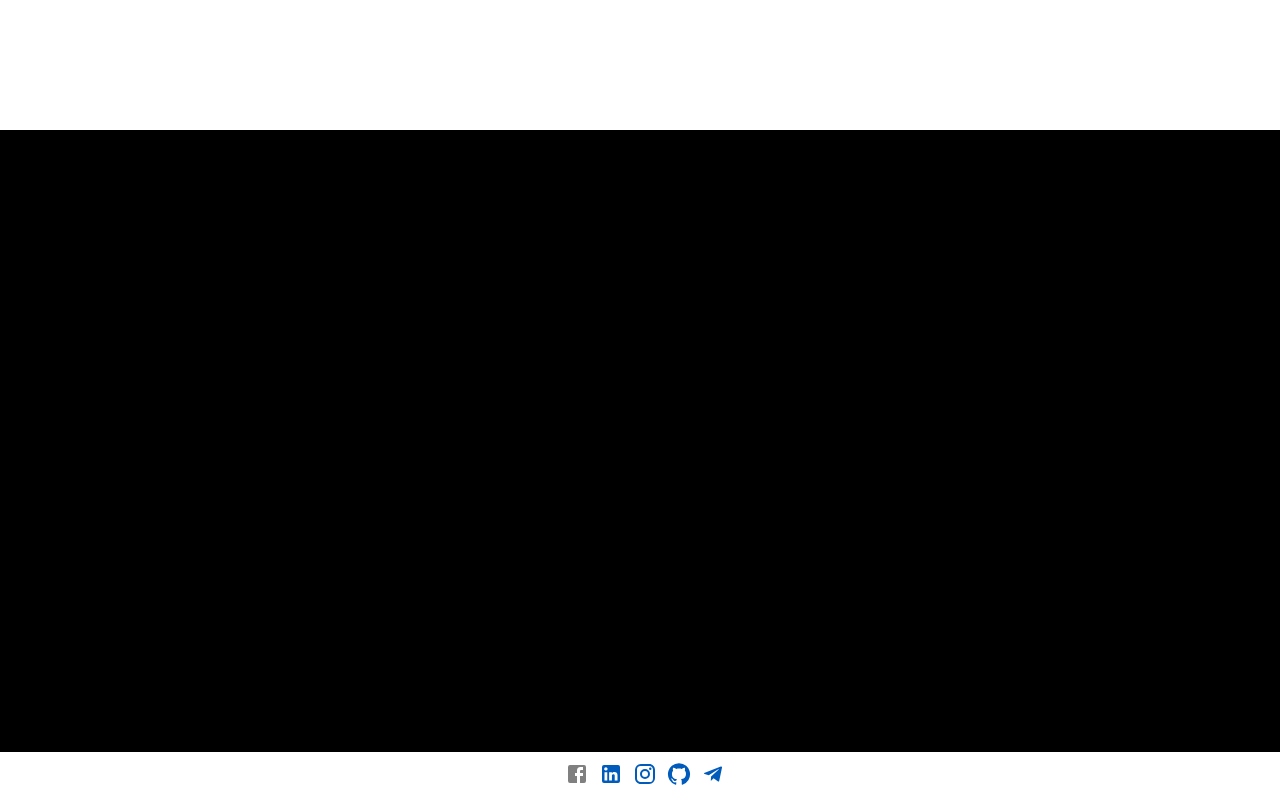
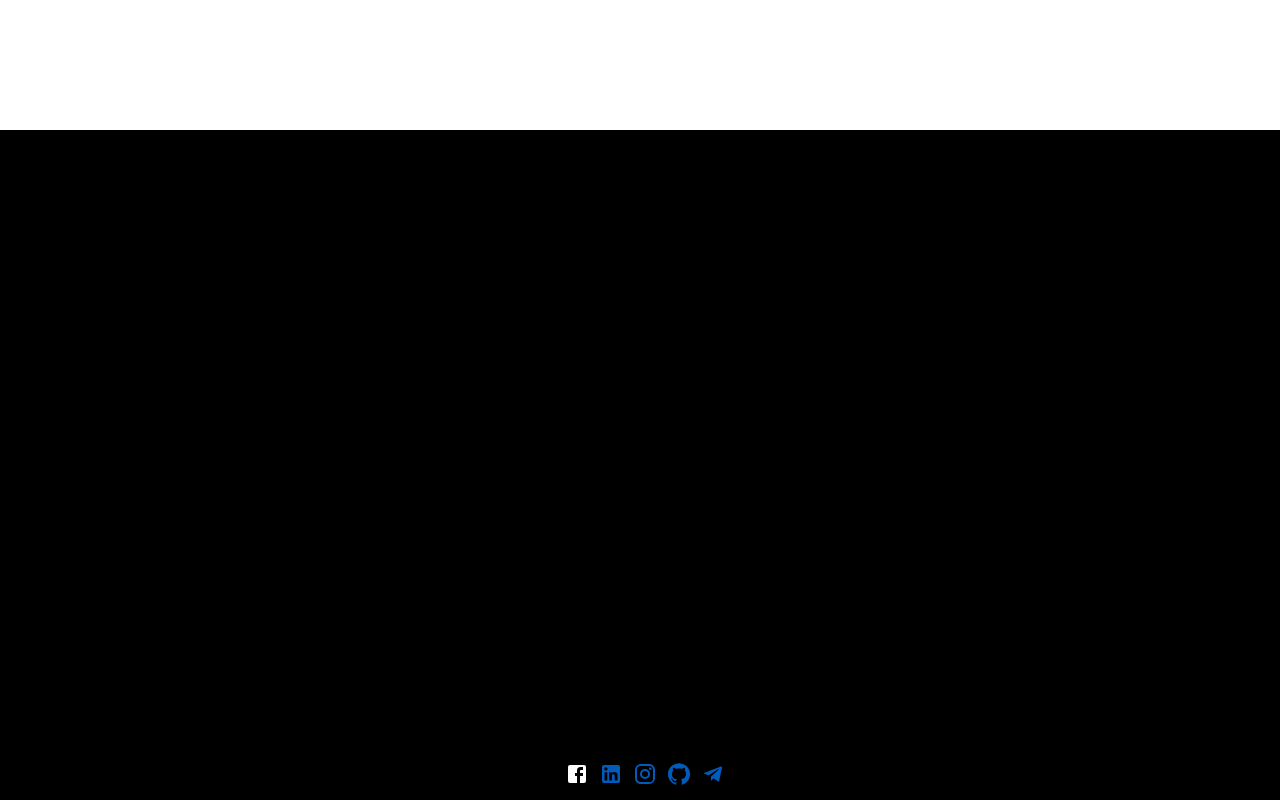
Before and after one commit to vladyslavZinchenko77/vlad-zinchenko, a Next.js app: page / in a window 1280 px wide. In both pictures the pointer is over the icon 577 px from the left and 4069 px from the top of the page. Shown: the part 3295-4095 px from the top of the page. Built offline with nearby package versions, Linux system fonts and the light colour scheme.

Commit message:
updated footer

```diff
--- a/src/components/ui/Footer/Footer.scss
+++ b/src/components/ui/Footer/Footer.scss
@@ -2,6 +2,7 @@
 
 .footer{
     padding: 10px 0;
+    background-color: $black-color;
     .footer__container{
         display: flex;
         justify-content: center;
@@ -18,7 +19,7 @@
          transition: all 0.2s;
          color: $blue-color ;
     &:hover{
-        color: gray;
+        color: $white-color;
         transition: all 0.2s;
     }
   }
```
